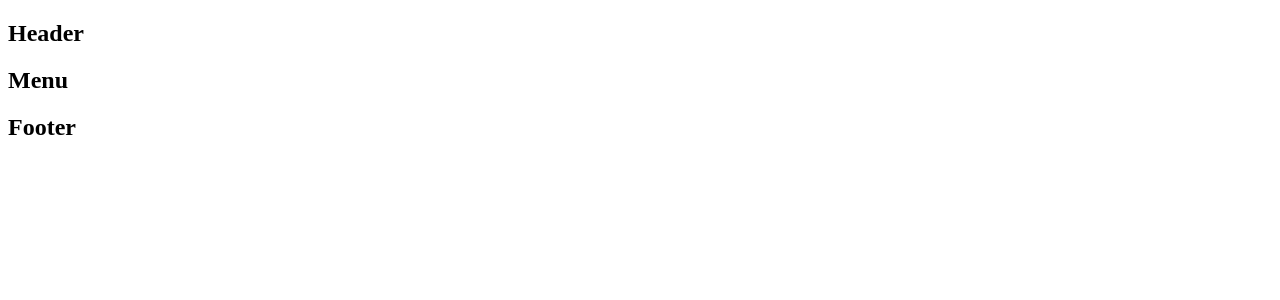
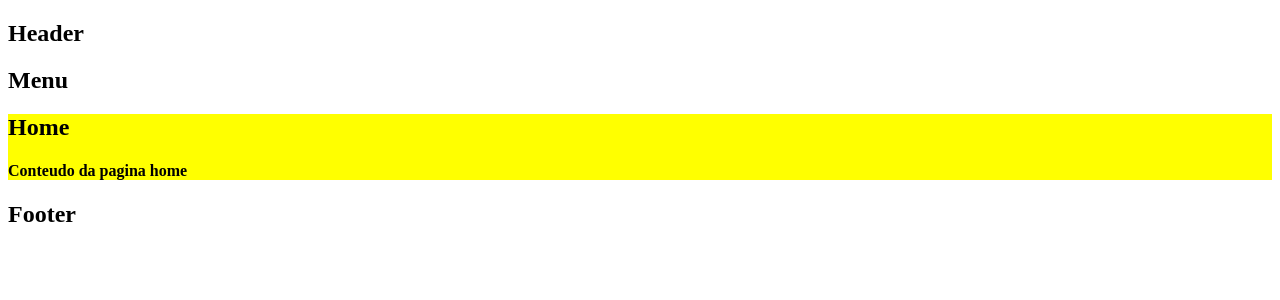
Before and after one commit to nicolau-np/biblioteca_virtualFRONT, a React (Create React App) app: page / in a window 1280 px wide. Shown: the top 300 px of the page. Built offline with nearby package versions, Linux system fonts and the light colour scheme.

Commit message:
alterando de fragment para div

```diff
--- a/src/components/home.js
+++ b/src/components/home.js
@@ -5,10 +5,16 @@ import Menu from './../include/menu'
 
 
 const Content = () => {
+
+    const contentStyle = {
+        backgroundColor: 'yellow'
+    }
+
     return (
-    <Fragment>
+    <div style={contentStyle}>
             <h2>Home</h2>
-    </Fragment>
+            <h4>Conteudo da pagina home</h4>
+    </div>
     );
 }
 
@@ -19,6 +25,7 @@ const Home = () => {
         <Fragment>
             <Header/>
             <Menu/>
+            <Content/>
             <Footer/>
         </Fragment>
     );
```
